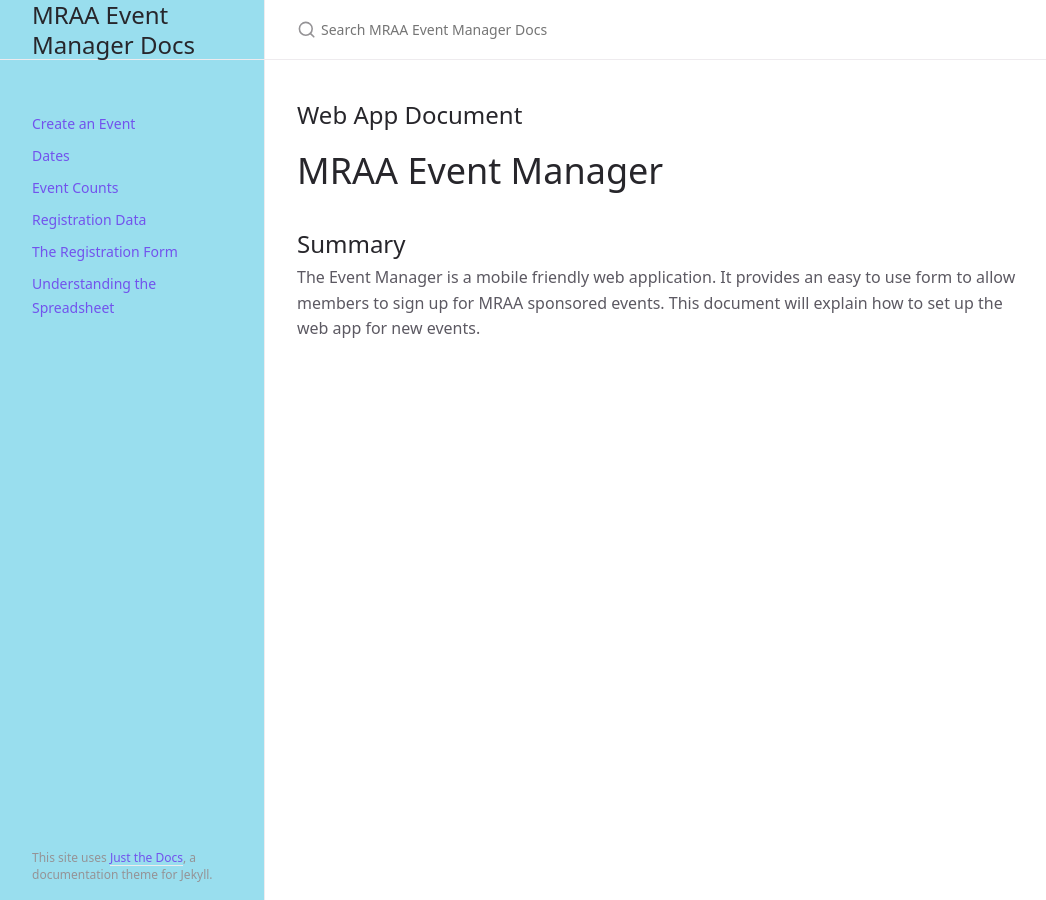
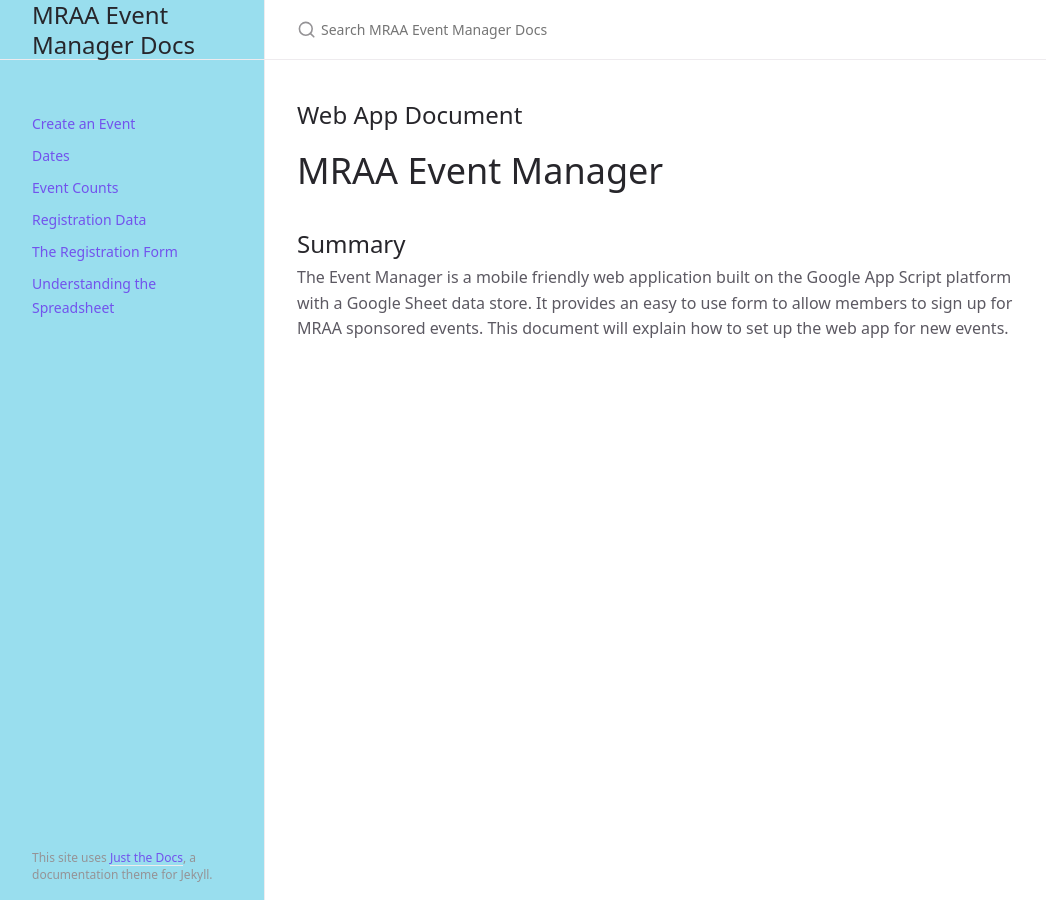
Before and after one commit to jamesgreen311/Event-Manager-Docs, a Jekyll site: the page built from index.md, in a window 1280 px wide. Shown: the whole page, without its empty margins (107-1153 px from the left). Built offline with Jekyll 4.4.1, drawn with Linux system fonts in a browser that asks for light colours.

Commit message:
Update summary

```diff
--- a/summary.md
+++ b/summary.md
@@ -1,2 +1,2 @@
 ## Summary
-The Event Manager is a mobile friendly web application. It provides an easy to use form to allow members to sign up for MRAA sponsored events. This document will explain how to set up the web app for new events.
+The Event Manager is a mobile friendly web application built on the Google App Script platform with a Google Sheet data store. It provides an easy to use form to allow members to sign up for MRAA sponsored events. This document will explain how to set up the web app for new events.
```
